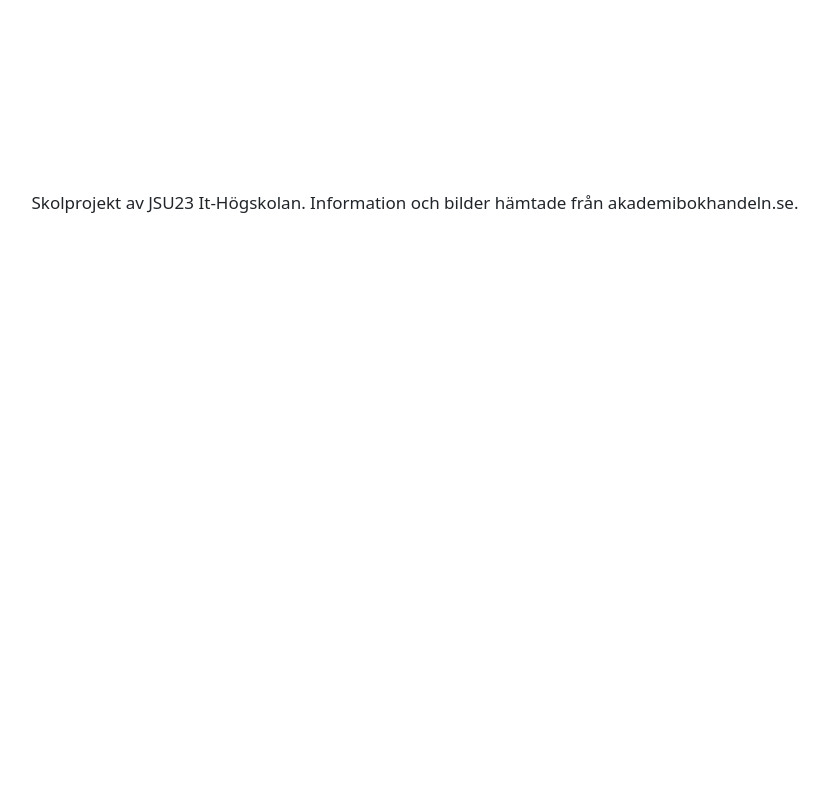
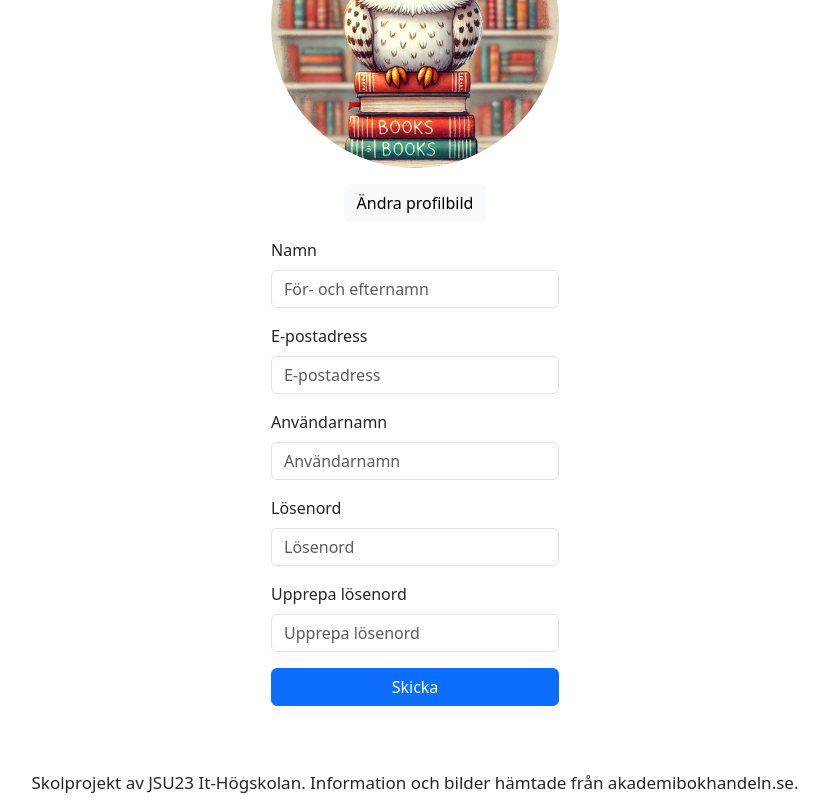
Before and after one commit to haijaa/Bookly, a React (Vite) app in the folder Frontend/: page /#/ in a window 1280 px wide. Shown: the part 720-1520 px from the top of the page, without its empty margins (225-1054 px from the left). Before the commit the page ends 940 px from the top, so only its background shows below. Built offline with nearby package versions, Linux system fonts and the light colour scheme; no server answers; the HTML template or start-up script is replaced by a standard one.

Commit message:
Created form for user

```diff
--- a/Frontend/src/App.jsx
+++ b/Frontend/src/App.jsx
@@ -1,13 +1,15 @@
 import Login from "./components/LoginForm";
 import Footer from "./components/Footer";
 import NavBar from "./components/NavBar";
+import UserForm from "./components/UserForm";
 
 function MyComponent() {
   return (
     <>
       <NavBar />
       <main className="min-vh-100">
-        <Login />;
+        <Login />
+        <UserForm />
       </main>
       <Footer />
     </>
--- /dev/null
+++ b/Frontend/src/components/UserForm.jsx
@@ -0,0 +1,92 @@
+import Button from "react-bootstrap/Button";
+import Form from "react-bootstrap/Form";
+import Image from "react-bootstrap/Image";
+import profileImage from "../assets/booklyOwl.webp";
+import { useState } from "react";
+
+export default function UserForm() {
+  const [validated, setValidated] = useState(false);
+  const [password, setPassword] = useState(""),
+    [password2, setPassword2] = useState("");
+
+  const handleSubmit = (event) => {
+    const form = event.currentTarget;
+    if (form.checkValidity() === false) {
+      event.preventDefault();
+      event.stopPropagation();
+    }
+
+    setValidated(true);
+  };
+
+  return (
+    <Form
+      className="container p-3 my-5 d-flex flex-column w-25"
+      noValidate
+      validated={validated}
+      onSubmit={handleSubmit}
+    >
+      <Form.Group className="mb-3 text-center">
+        <Image
+          className="mb-3"
+          id="basic-nav-dropdown"
+          src={profileImage}
+          roundedCircle
+          style={{ width: "100%" }}
+        />
+        <Button variant="light">Ändra profilbild</Button>
+      </Form.Group>
+
+      <Form.Group className="mb-3">
+        <Form.Label>Namn</Form.Label>
+        <Form.Control required type="name" placeholder="För- och efternamn" />
+      </Form.Group>
+
+      <Form.Group className="mb-3">
+        <Form.Label>E-postadress</Form.Label>
+        <Form.Control required type="email" placeholder="E-postadress" />
+      </Form.Group>
+
+      <Form.Group className="mb-3">
+        <Form.Label>Användarnamn</Form.Label>
+        <Form.Control required type="username" placeholder="Användarnamn" />
+      </Form.Group>
+
+      <Form.Group className="mb-3">
+        <Form.Label>Lösenord</Form.Label>
+        <Form.Control
+          required
+          type="password"
+          placeholder="Lösenord"
+          value={password}
+          onChange={(e) => setPassword(e.target.value)}
+        />
+      </Form.Group>
+
+      <Form.Group className="mb-3">
+        <Form.Label>Upprepa lösenord</Form.Label>
+        <Form.Control
+          required
+          type="password"
+          placeholder="Upprepa lösenord"
+          value={password2}
+          onChange={(e) => setPassword2(e.target.value)}
+          isInvalid={password !== password2}
+        />
+        <Form.Control.Feedback type="invalid">
+          Lösenorden matchar inte
+        </Form.Control.Feedback>
+      </Form.Group>
+
+      {validated && (
+        <p className="mb-3 text-center text-danger">
+          Vänligen fyll i samtliga fält
+        </p>
+      )}
+
+      <Button variant="primary" type="submit">
+        Skicka
+      </Button>
+    </Form>
+  );
+}
```
